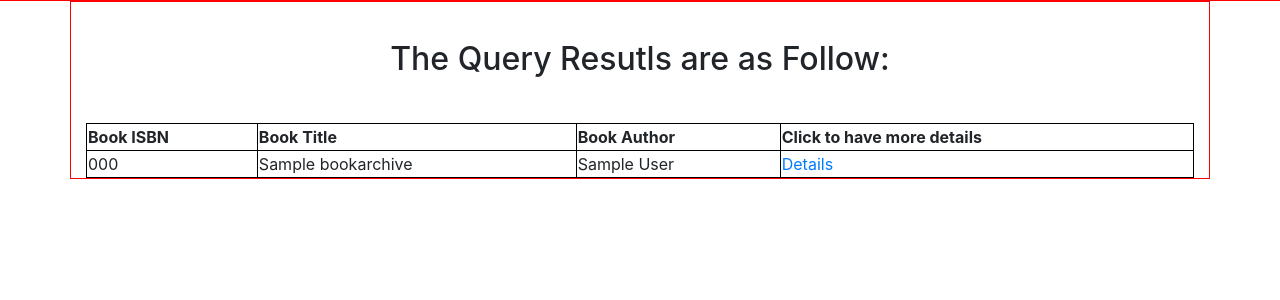
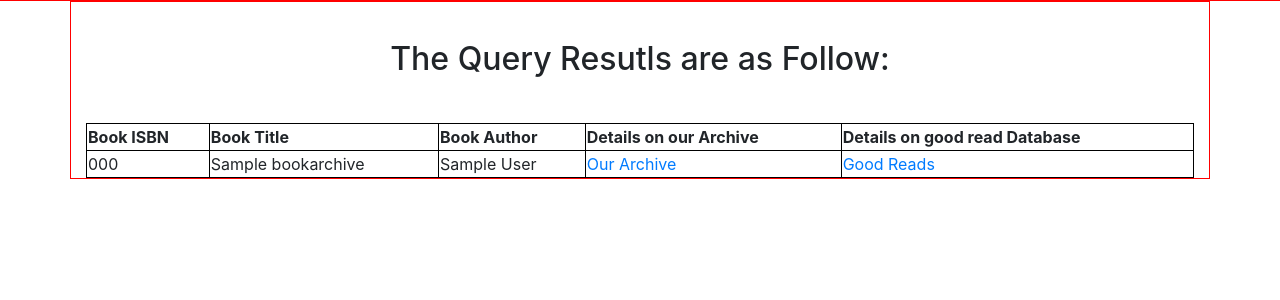
Before and after one commit to Jahanzaib5/bookArhive_Flask-ORM, a Flask app: template templates/book_search.html in a window 1280 px wide. Shown: the part 79-379 px from the top of the page. Run offline with Flask 2, Linux system fonts and the light colour scheme; the template is opened without the code that fills it: values that come from a table or form of the project are taken from there, others are empty; tables that the repository leaves empty hold one stand-in row (values such as "Sample post"); parts of the project's set-up code (start-up, migrations or seed data) failed here and were passed over; some libraries are stand-ins or nearby versions.

Commit message:
good reads api

```diff
--- a/app.py
+++ b/app.py
@@ -1,6 +1,6 @@
 import os
 import csv
-
+import requests
 from flask import Flask, session, render_template, request, flash, redirect, url_for, g, jsonify
 from flask_session import Session
 from sqlalchemy import create_engine, or_
@@ -149,14 +149,31 @@ def book_search():
 	book_title=str(request.form.get('book_title'))
 
 	#search through the database and return it in a list
-	#results = BookArchive.query.filter(or_(BookArchive.isbn==book_isbn, BookArchive.title==book_title, BookArchive.author==book_author)).all()
+	results = BookArchive.query.filter(or_(BookArchive.isbn==book_isbn, BookArchive.title==book_title, BookArchive.author==book_author)).all()
 
 	#now check for each possibility
+	#dummy='#######'
 	#author_r = "%{}%".format(book_author)
-	#isbn_r = "%{}%".format(book_isbn)
-	#title_r = "%{}%".format(book_title)
 
-	#results = BookArchive.query.filter(or_(BookArchive.isbn.like(isbn_r), BookArchive.title.like(title_r), BookArchive.author.like(title_r))).all()
+	#if book_author != " ":
+	#	author_r = "%{}%".format(book_author)
+	#else:
+	#	author_r = "%{}%".format(dummy)
+
+
+	#if book_isbn != " ":
+	#	isbn_r = "%{}%".format(book_isbn)
+	#else:
+	#	isbn_r = "%{}%".format(dummy)
+
+
+	#if book_title != " ":
+	#	title_r = "%{}%".format(book_title)
+	#else:
+	#	title_r = "%{}%".format(dummy)
+
+	#results = BookArchive.query.filter(BookArchive.title.like(author_r)).all()
+	#results = BookArchive.query.filter(or_(BookArchive.isbn.like(isbn_r), BookArchive.title.like(title_r), BookArchive.author.like(author_r))).all()
 	if results == None:
 		return render_template('book_search.html')
 	return render_template('book_search.html', results=results)
@@ -164,7 +181,7 @@ def book_search():
 
 #creating api for the books
 @app.route('/books_api/api/<int:book_id>')
-#@login_required
+@login_required
 def books_api(book_id):
 	book_isbn=str(book_id)
 	#make sure book exist
@@ -178,6 +195,16 @@ def books_api(book_id):
 		"Author": exist.author,
 		"Publishing year": exist.year
 		})
+
+#get the data form good reads website thorugh the api
+@app.route('/books_api/api/good_reads/<int:book_isbn>')
+def good_reads(book_isbn):
+	res = requests.get("https://www.goodreads.com/book/review_counts.json", params={"key": "Y721MnsjhI8ppyUO0cGitA", "isbns": book_isbn})
+	if res.status_code != 200:
+		raise Exception("Error: Api request unseccessful")
+	data=res.json()
+	return data
+
 
 
 @app.route('/logout')
--- a/templates/book_search.html
+++ b/templates/book_search.html
@@ -26,14 +26,16 @@
 	    <th>Book ISBN</th>
 	    <th>Book Title</th>
 	    <th>Book Author</th>
-	    <th>Click to have more details</th>
+	    <th>Details on our Archive</th>
+	    <th>Details on good read Database</th>
 	  </tr>
 	  {% for i in results %}
 		  <tr>
 		    <td>{{i.isbn}}</td>
 		    <td>{{i.title}}</td>
 		    <td>{{i.author}}</td>
-		    <td><a href="{{url_for('books_api', book_id=i.id)}}">Details</a></td>
+		    <td><a href="{{url_for('books_api', book_id=i.id)}}">Our Archive</a></td>
+		    <td><a href="{{url_for('good_reads', book_isbn=i.isbn)}}">Good Reads</a></td>
 		  </tr>
 	  {% endfor %}
 	</table>
```
Also changed, not shown: 2 other files.
